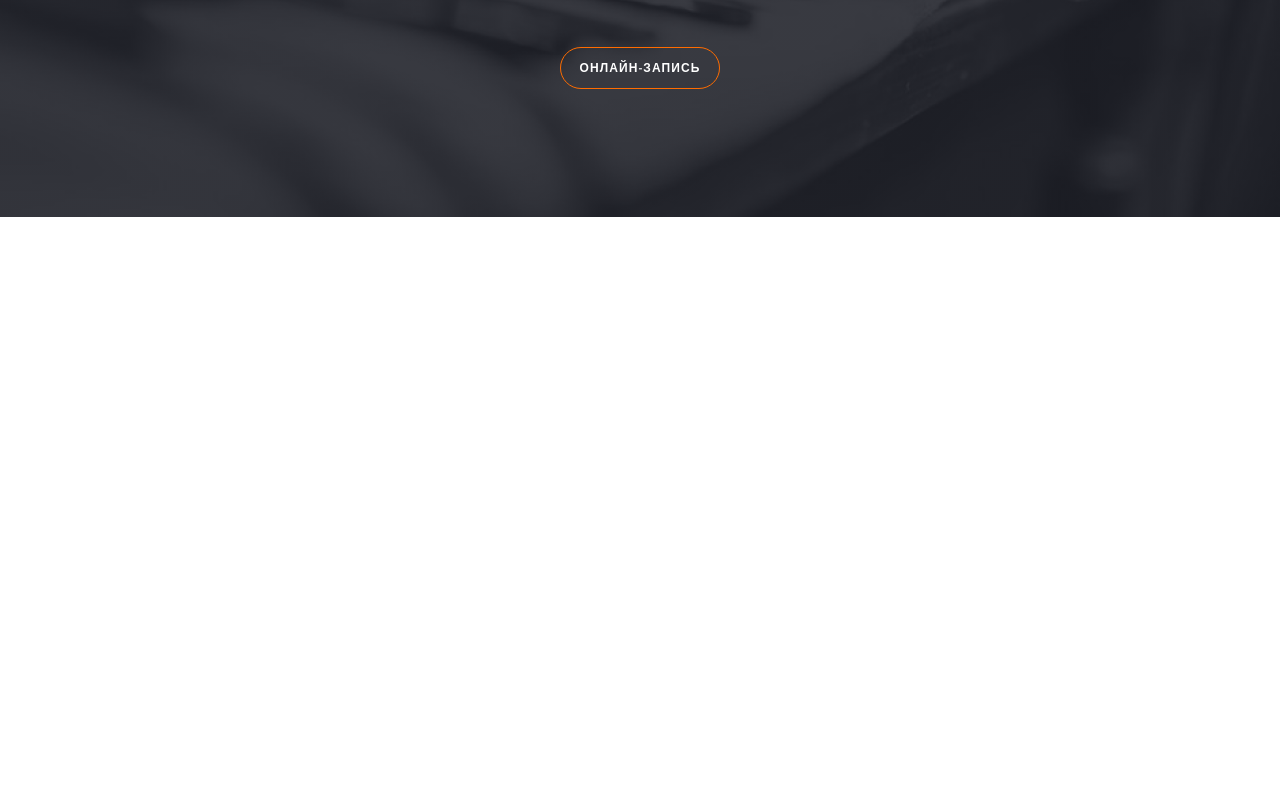
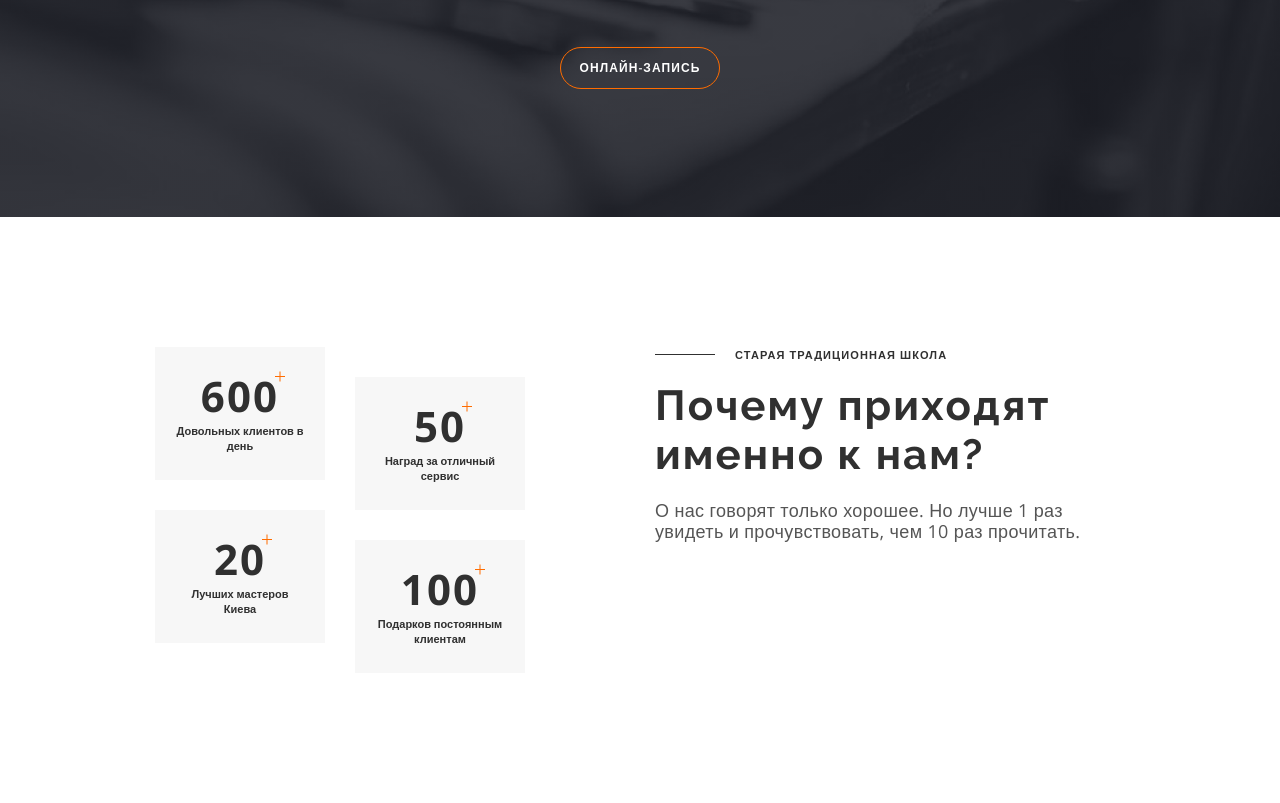
Before and after one commit to Rom-dev-tech/barberShop, a plain HTML site: page index.html in a window 1280 px wide. Shown: the part 1890-2693 px from the top of the page. Before the commit the page ends 2107 px from the top, so only its background shows below. Drawn offline with nearby package versions, Linux system fonts and the light colour scheme.

Commit message:
Адаптирует achievements

```diff
--- a/index.html
+++ b/index.html
@@ -183,7 +183,7 @@
       </section>
 
       <!--Achievements-->
-      <!-- <section class="achievements section-padding">
+      <section class="achievements section-padding">
          <div class="container">
 
             <div class="achievements-flex-container">
@@ -216,7 +216,7 @@
             </div>
 
          </div>
-      </section> -->
+      </section>
 
       <!--MASTERS-->
       <!-- <section class="masters section-padding">
--- a/sass/components/_description.scss
+++ b/sass/components/_description.scss
@@ -28,4 +28,10 @@
       line-height: 1.666;
     }
   }
+
+  .achievements & {
+    font-size: 18px;
+    line-height: 1.166;
+    margin-bottom: 44px;
+  }
 }
--- a/sass/components/_title.scss
+++ b/sass/components/_title.scss
@@ -17,13 +17,18 @@
     color: var(--title-light-theme);
   }
 
-  .about &,
-  .achievements & {
+  .about & {
     margin-bottom: 20px;
 
     @media screen and (max-width: 1279px) {
       margin-right: 20px;
     }
+  }
+
+  .achievements & {
+    font-size: 42px;
+    line-height: 1.166;
+    margin-bottom: 20px;
   }
 
   .services &,
--- a/sass/layout/_achievements.scss
+++ b/sass/layout/_achievements.scss
@@ -1,28 +1,53 @@
 .achievements-flex-container {
   display: flex;
+  flex-direction: column-reverse;
+
+  @media screen and (min-width: 1280px) {
+    flex-direction: row;
+  }
 }
 .achievements-list {
   @extend %list;
   display: flex;
   flex-wrap: wrap;
   align-items: flex-start;
-  width: 370px;
+
+  @media screen and (min-width: 1280px) {
+    width: 370px;
+  }
 }
 .achievements-left-side {
-  margin-right: 65px;
-  padding-left: 100px;
+  @media screen and (min-width: 768px) {
+    padding-left: 240px;
+  }
+
+  @media screen and (min-width: 1280px) {
+    padding-left: 100px;
+    margin-right: 65px;
+  }
 }
 .achievements-rigth-side {
-  padding-left: 65px;
   max-width: 500px;
+
+  @media screen and (min-width: 1280px) {
+    padding-left: 65px;
+  }
 }
 
 .achievements-list-item {
   padding: 20px 21px;
-  min-height: 134px;
-  width: 170px;
+  min-height: 133px;
+  width: 193px;
   background: var(--background);
   text-align: center;
+
+  @media screen and (min-width: 768px) {
+    width: 210px;
+  }
+
+  @media screen and (min-width: 1280px) {
+    width: 170px;
+  }
 
   &:nth-child(even) {
     margin-top: 30px;
@@ -32,16 +57,13 @@
   }
 }
 .achievements-list-counter {
-  display: flex;
-  justify-content: center;
-
   position: relative;
 
   font-weight: 700;
   font-size: 42px;
   line-height: 1.36;
   letter-spacing: 0.05em;
-  color: #303030;
+  color: var(--title-light-theme);
 
   &::after,
   &::before {
@@ -75,7 +97,6 @@
 }
 .achievements-text {
   font-weight: 600;
-  font-size: 11px;
   line-height: 1.36;
-  color: #303030;
+  color: var(--title-light-theme);
 }
```
Also changed, not shown: css/main.css, css/main.min.css, 2 other files.
